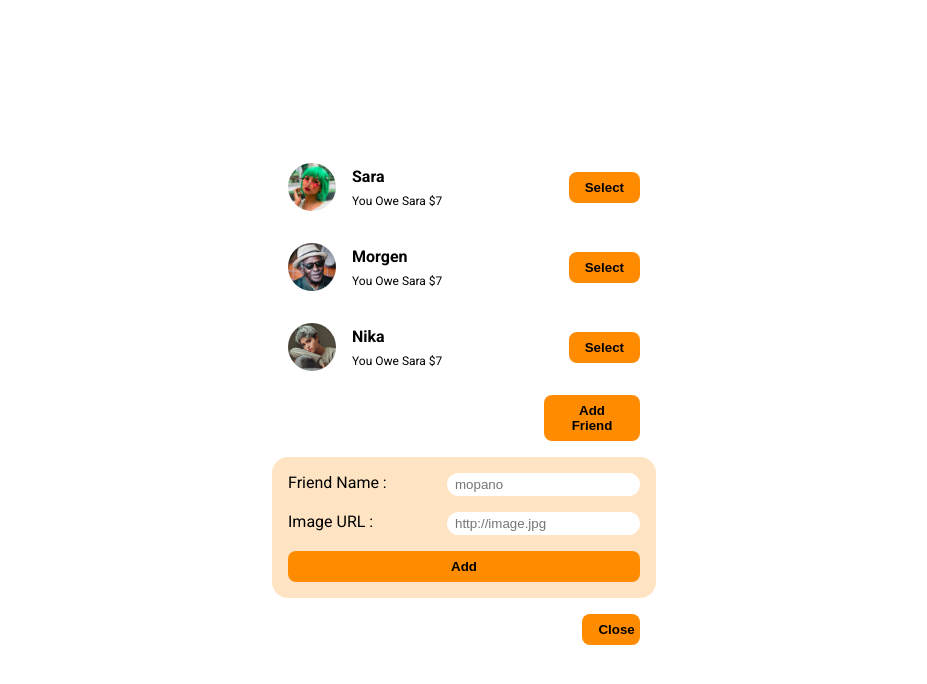
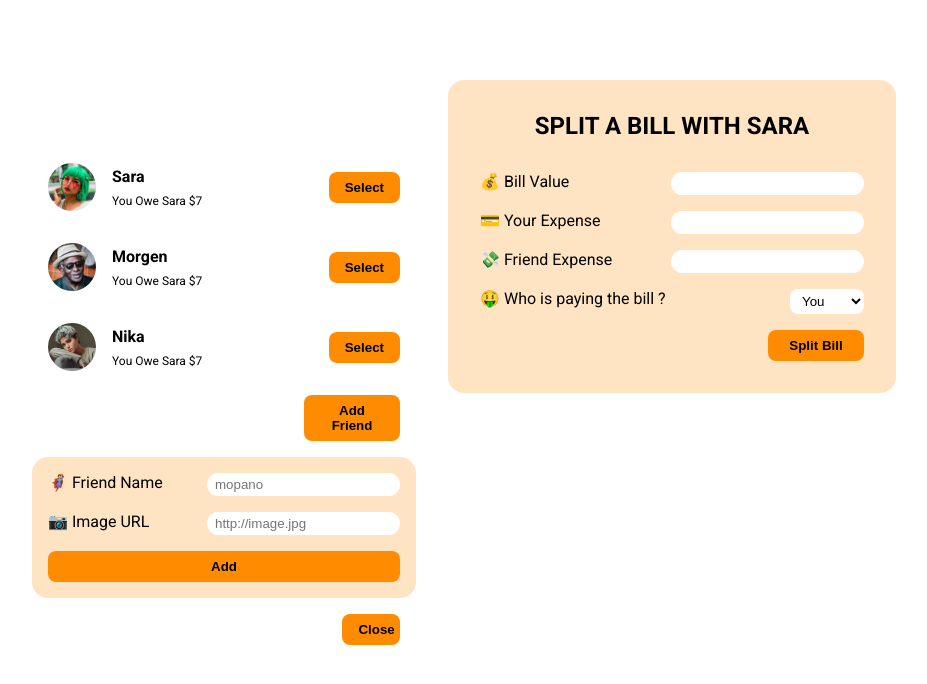
Before and after one commit to funnypar/Learn-React, a React (Create React App) app in the folder owe/: page / in a window 1280 px wide. Shown: the top 684 px of the page, without its empty margins (176-1103 px from the left). Built offline with nearby package versions, Linux system fonts and the light colour scheme.

Commit message:
finishRightPart

```diff
--- a/owe/src/App.css
+++ b/owe/src/App.css
@@ -6,11 +6,13 @@
 }
 .App {
     height: 100vh;
+    padding: 5rem;
     display: flex;
     justify-content: center;
     align-items: center;
     font-family: "Roboto", sans-serif;
     font-style: normal;
+    gap: 2rem;
 }
 /* ------------------------ Friends -------------------------- */
 .wrapper {
@@ -70,6 +72,10 @@ img {
     align-self: flex-end;
     margin-right: 1rem;
 }
+.btn-split {
+    width: 25%;
+    align-self: flex-end;
+}
 /* ----------------------------- form --------------------------- */
 .friend-form {
     background-color: bisque;
@@ -94,3 +100,39 @@ img {
     border-radius: 1rem;
     padding: 0.25rem 0.5rem;
 }
+/* ---------------------------- bill wrapper --------------------------- */
+.bill-wrapper {
+    width: 40%;
+    background-color: bisque;
+    border-radius: 1rem;
+    padding: 2rem;
+    display: flex;
+    flex-direction: column;
+    align-self: self-start;
+    gap: 2rem;
+    text-align: center;
+}
+.bill-wrapper h2 {
+    text-transform: uppercase;
+}
+.bill-wrapper form {
+    display: flex;
+    flex-direction: column;
+    gap: 1rem;
+}
+.bill-wrapper form div {
+    display: flex;
+    justify-content: space-between;
+}
+.bill-wrapper input {
+    border: none;
+    border-radius: 1rem;
+    padding: 0.25rem 0.5rem;
+}
+.bill-wrapper select {
+    border: none;
+    background-color: white;
+    border-radius: 0.5rem;
+    padding: 0.25rem 0.5rem;
+    cursor: pointer;
+}
--- a/owe/src/App.js
+++ b/owe/src/App.js
@@ -1,10 +1,12 @@
 import "./App.css";
 import Friends from "./components/Friends";
+import Owe from "./components/Owe";
 
 function App() {
     return (
         <div className="App">
             <Friends />
+            <Owe />
         </div>
     );
 }
--- a/owe/src/components/Form.js
+++ b/owe/src/components/Form.js
@@ -5,7 +5,7 @@ export default function Form() {
         <form className="friend-form">
             <div>
                 <div>
-                    <label htmlFor="friend">Friend Name :</label>
+                    <label htmlFor="friend">🦸 Friend Name </label>
                     <input
                         type="text"
                         placeholder="mopano"
@@ -14,7 +14,7 @@ export default function Form() {
                     />
                 </div>
                 <div>
-                    <label htmlFor="image">Image URL :</label>
+                    <label htmlFor="image">📷 Image URL </label>
                     <input
                         type="text"
                         placeholder="http://image.jpg"
--- /dev/null
+++ b/owe/src/components/Owe.js
@@ -0,0 +1,43 @@
+import Btn from "./Btn";
+
+export default function owe() {
+    return (
+        <div className="bill-wrapper">
+            <h2>split a bill with sara</h2>
+            <form>
+                <div>
+                    <label htmlFor="bill">💰 Bill Value </label>
+                    <input type="number" name="bill" id="bill" min={"1"} />
+                </div>
+                <div>
+                    <label htmlFor="yourexpense">💳 Your Expense </label>
+                    <input
+                        type="number"
+                        name="yourexpense"
+                        id="yourexpense"
+                        min={"1"}
+                    />
+                </div>
+                <div>
+                    <label htmlFor="friendexpense">💸 Friend Expense </label>
+                    <input
+                        type="number"
+                        name="friendexpense"
+                        id="friendexpense"
+                        min={"1"}
+                    />
+                </div>
+                <div>
+                    <label htmlFor="friendexpense">
+                        🤑 Who is paying the bill ?{" "}
+                    </label>
+                    <select>
+                        <option>You</option>
+                        <option>Friend</option>
+                    </select>
+                </div>
+                <Btn classname={"btn-split btn"}>Split Bill</Btn>
+            </form>
+        </div>
+    );
+}
```
